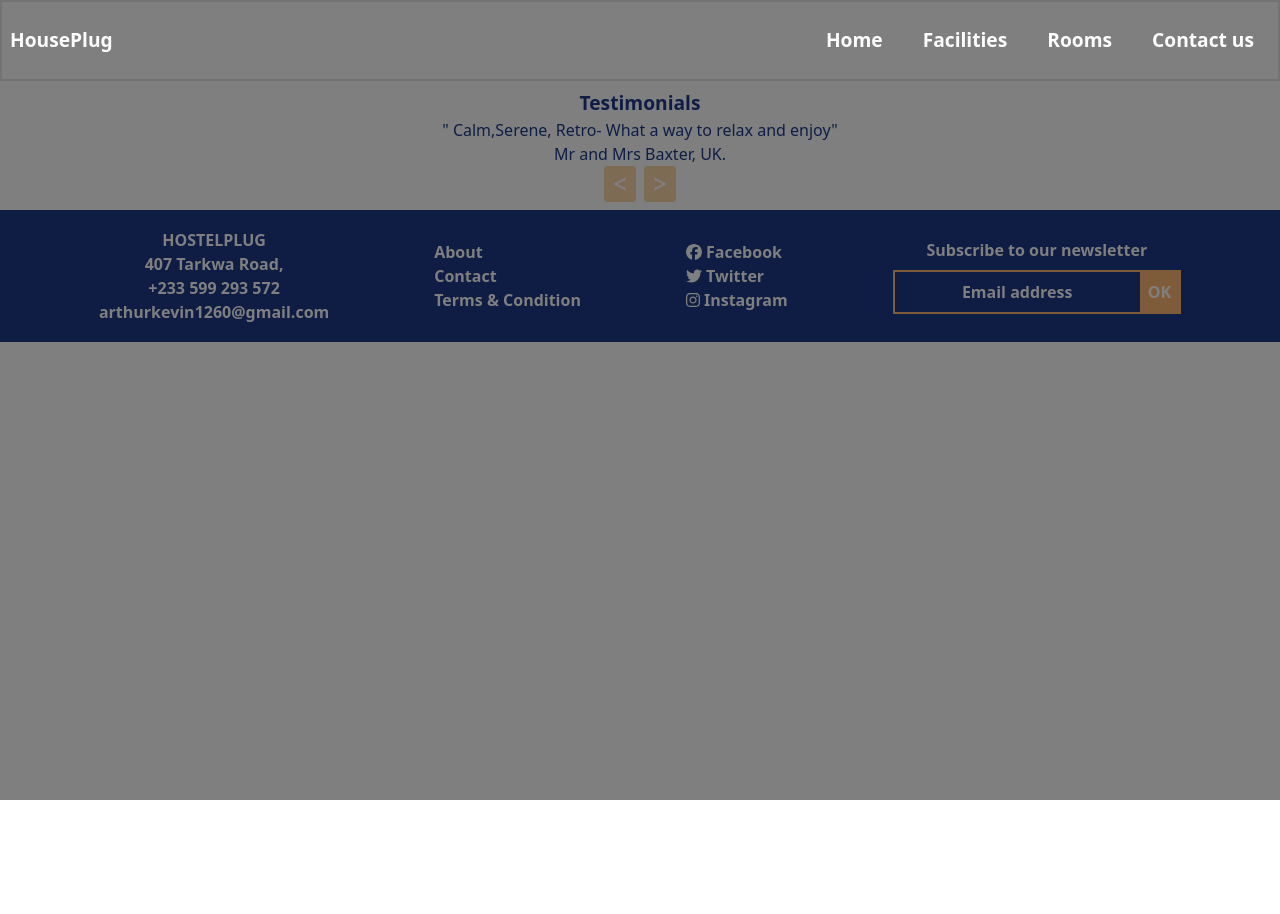
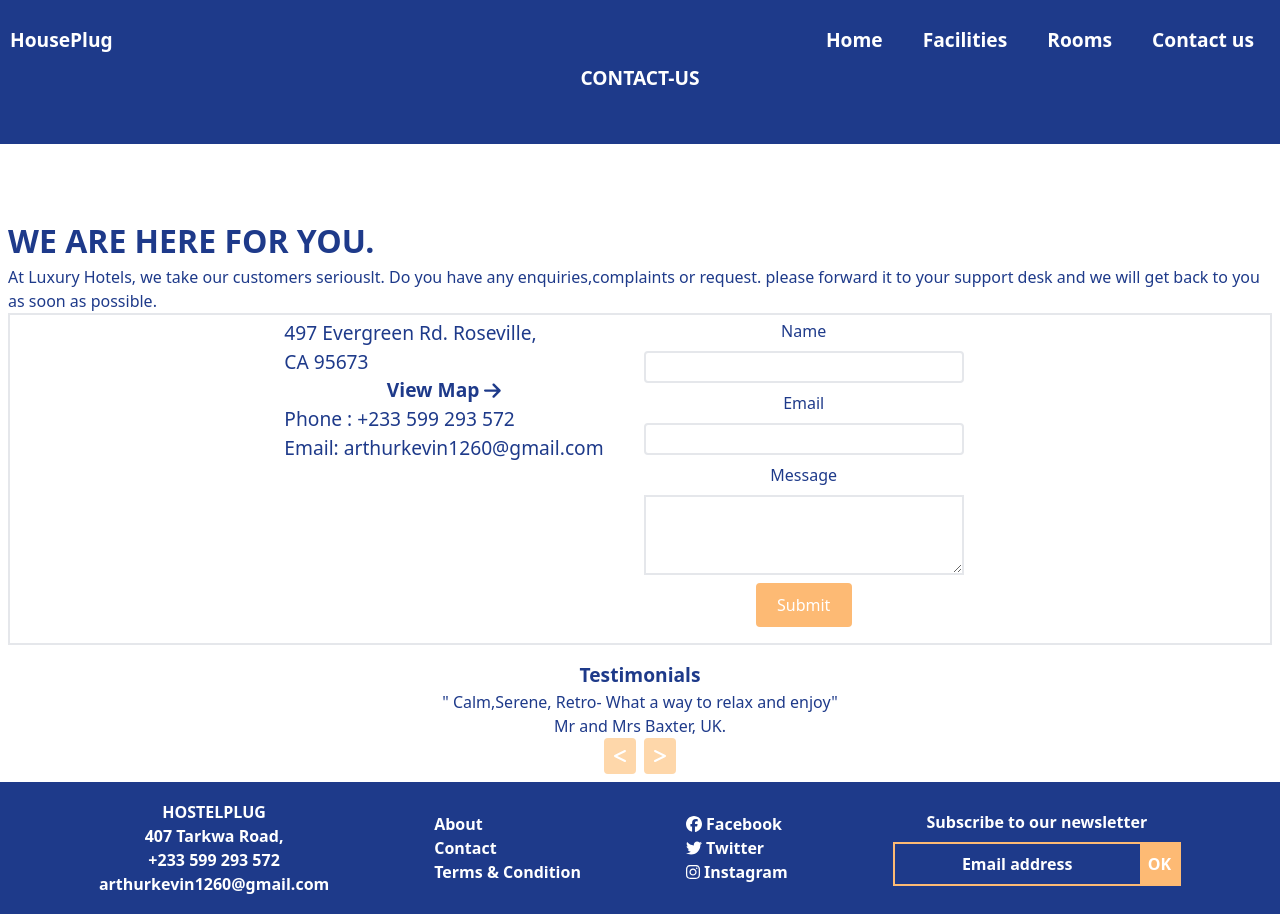
Before and after one commit to Macarthur-yaw/Houseplug, a React (Vite) app: page /About in a window 1280 px wide. Before the commit the page ends 800 px from the top, so only its background shows below. Built offline with nearby package versions, Linux system fonts and the light colour scheme.

Commit message:
Done with the ui

```diff
--- /dev/null
+++ b/src/Components/Forms.jsx
@@ -0,0 +1,25 @@
+const Forms = () => {
+    return (
+        <div>
+
+           <div >
+
+<form className="flex flex-col gap-2  w-96 h-80 lg:w-96 items-center">
+    Name
+    <input type="text" className="border-2 h-8 w-80 rounded " />
+ Email
+    <input type="email" className="border-2 h-8 w-80 rounded"/>
+
+
+    Message
+    <textarea className="border-2 h-20 w-80"></textarea>
+
+    <button className="border-2 rounded bg-orange-300 border-orange-300 w-24 p-2 text-white">Submit</button>
+</form>
+
+            </div>
+        </div>
+     );
+}
+
+export default Forms;
--- a/src/Pages/Contact-us.jsx
+++ b/src/Pages/Contact-us.jsx
@@ -1,23 +1,49 @@
 // import Navbar from "../Components/Navbar";
 
 // import Navbar from "../Components/Navbar";
-import BackgroundPicture from "../assets/Room1.jpg";
+// import BackgroundPicture from "../assets/Room1.jpg";
 // import { Picture3 } from "./Pictures";
 import { FontAwesomeIcon } from "@fortawesome/react-fontawesome";
 // import { faTwitter,faInstagram,faFacebook } from "@fortawesome/free-brands-svg-icons";
 import { faGreaterThan,faLessThan } from "@fortawesome/free-solid-svg-icons";
 import Footer from "../Components/Footer";
+import Forms from "../Components/Forms";
+import { faArrowRight } from "@fortawesome/free-solid-svg-icons";
 const Rooms = () => {
     return (
 
         <>
-        <div>
+        <div className="flex flex-col items-center">
 
 
+<div className="bg-blue-900 w-full h-36 absolute top-0 ">
+<h1 className="text-l relative mt-15 lg:mt-5 font-bold text-white text-center">   CONTACT-US</h1>
+</div>
 
-<div className="absolute inset-0 bg-black opacity-50"></div>
+<div className="flex flex-col text-blue-900 relative mt-10  items-center p-2">
+  <h1 className="text-blue-900 text-xl  font-semibold w-full"> WE ARE HERE FOR YOU.</h1>
+    At Luxury Hotels, we take our customers seriouslt. Do
+    you have any enquiries,complaints or request.
+    please forward it to your support desk and we will get back to you as soon as possible.
+
+<div className="border-2 p-1 w-full gap-2 flex flex-row  justify-center">
+ <div className="flex flex-col text-semibold text-l">
+      497 Evergreen Rd. Roseville,
+      <br/>
+      CA 95673
+
+      <button className="font-bold text-blue-900">View Map <FontAwesomeIcon icon={faArrowRight}/>
+      </button>
+      Phone : +233 599 293 572
+      <br/>
+      Email: arthurkevin1260@gmail.com
+    </div>
+
+        <Forms/>
+    </div>
 
 
+</div>
 
 
 <div className="flex flex-col text-center p-2 text-blue-900" ><h1 className="text-blue-900 text-l font-bold">Testimonials</h1>
@@ -31,7 +57,7 @@ Mr and Mrs Baxter, UK.
 </div>
 </div>
 
-<div>
+<div className="w-full">
         <Footer/>
 </div>
         </div>
--- a/tailwind.config.js
+++ b/tailwind.config.js
@@ -13,6 +13,11 @@ export default {
 
     },
   margin:{
+    '5':'5%',
+    '10':'10%',
+    '15':'15%',
+    '20':'20%',
+    '30':'30%',
     '40':'45%',
     '50':'50%',
     '80':'80%',
```
